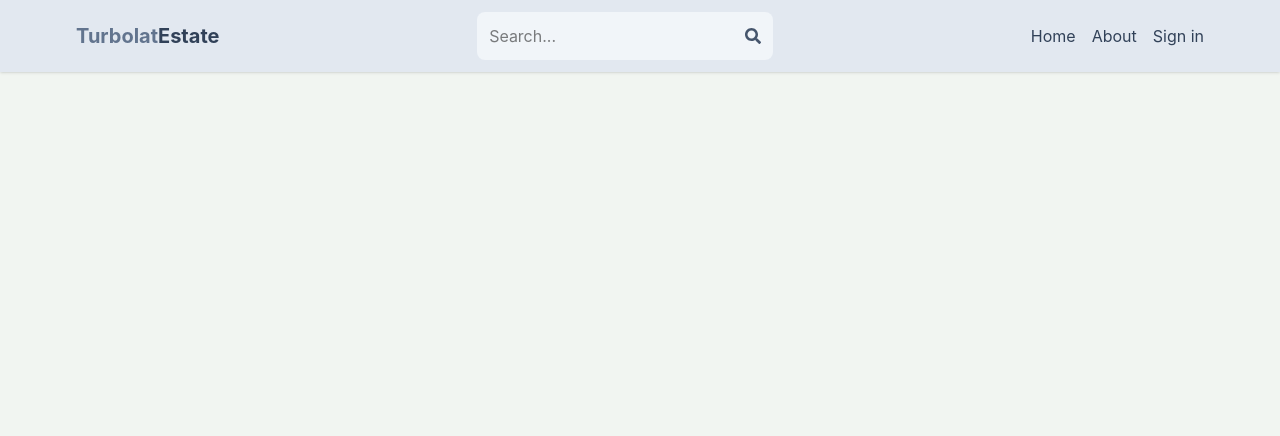
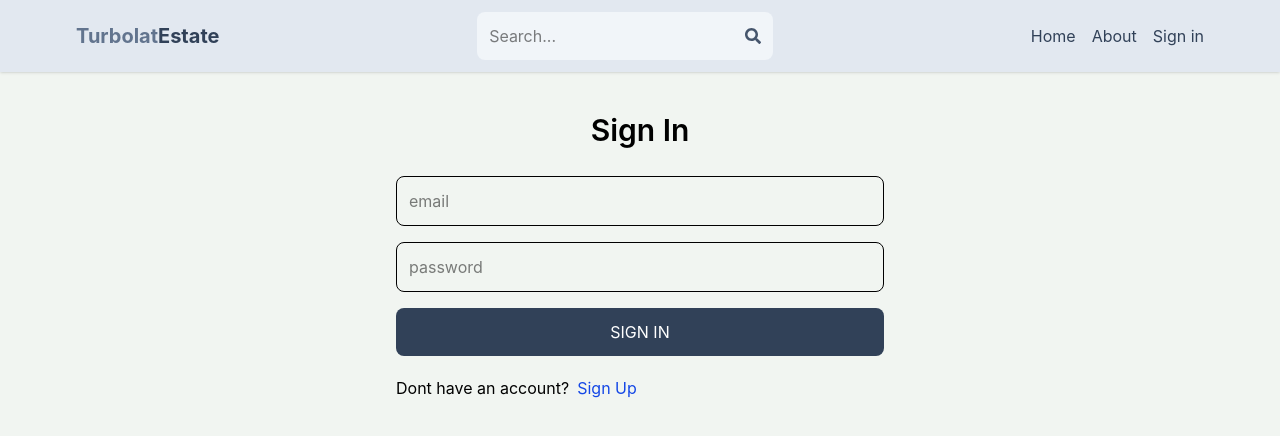
Before and after one commit to turbolat/turbolat-estate, a React app in the folder client/: page /sign-in in a window 1280 px wide. Shown: the top 436 px of the page. Built offline with nearby package versions, Linux system fonts and the light colour scheme; the HTML template or start-up script is replaced by a standard one.

Commit message:
complete sign in page functionality

```diff
--- a/client/src/pages/SignIn.jsx
+++ b/client/src/pages/SignIn.jsx
@@ -1,9 +1,62 @@
-import React from 'react'
+import React, { useState } from 'react'
+import {Link, useNavigate} from 'react-router-dom'
 
 const SignIn = () => {
+  const [formData, setFormData] = useState({});
+  const [error, setError] = useState(null);
+  const [loading, setLoading] = useState(false);
+  const navigate = useNavigate();
+  const handleChange = (e) => {
+    setFormData({
+      ...formData,
+      [e.target.id]: e.target.value,
+    });
+  };
+  const handleSubmit = async (e) => {
+    e.preventDefault();
+    try {
+        setLoading(true);
+        const res = await fetch('/api/auth/signin',
+      {
+        method: 'POST',
+        headers: {
+          'Content-Type': 'application/json',
+        },
+        body: JSON.stringify(formData),
+      });
+      const data = await res.json();
+      console.log(data);
+      if (data.success === false){
+        setLoading(false);
+        setError(data.message);
+        return;
+      }
+      setLoading(false);
+      setError(null);
+      navigate('/');
+    } catch (error) {
+      setLoading(false);
+      setError(error.message)
+    }
+  };
+  // console.log(formData);
   return (
-    <div>
-
+    <div className='p-3 max-w-lg mx-auto'>
+      <h1 className='text-3xl text-center font-semibold my-7'>Sign In</h1>
+      <form onSubmit={handleSubmit} className='flex flex-col gap-4'>
+        <input type="email" placeholder='email' className='border p-3 rounded-lg' id='email' onChange={handleChange}/>
+        <input type="password" placeholder='password' className='border p-3 rounded-lg' id='password' onChange={handleChange}/>
+        <button disabled={loading} className='bg-slate-700 text-white p-3 rounded-lg uppercase hover:opacity-95 disabled:opacity-80'>
+          {loading ? 'Loading...' : 'Sign In'}
+        </button>
+      </form>
+      <div className='flex gap-2 mt-5'>
+        <p>Dont have an account?</p>
+        <Link to={"/sign-up"}>
+          <span className='text-blue-700'>Sign Up</span>
+        </Link>
+      </div>
+      {error && <p className='text-red-500 mt-5'>{error}</p>}
     </div>
   )
 }
```
